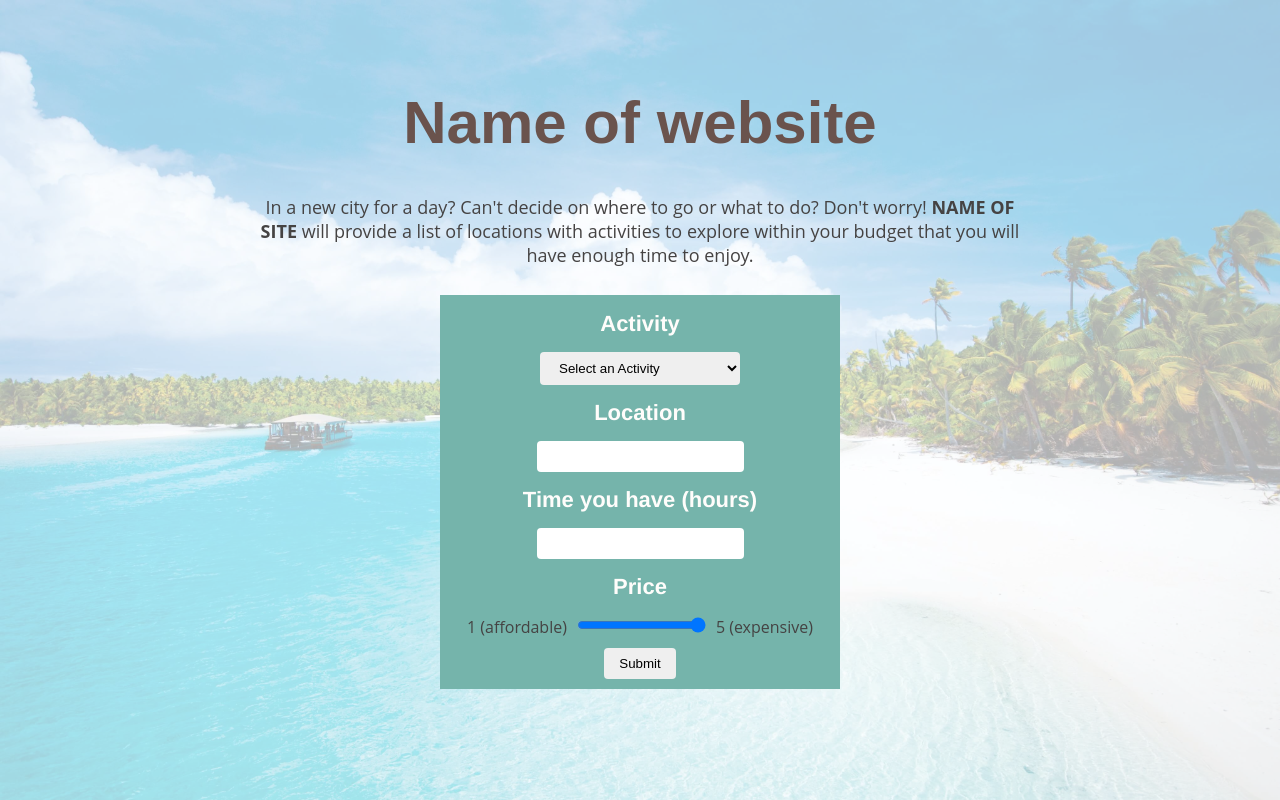
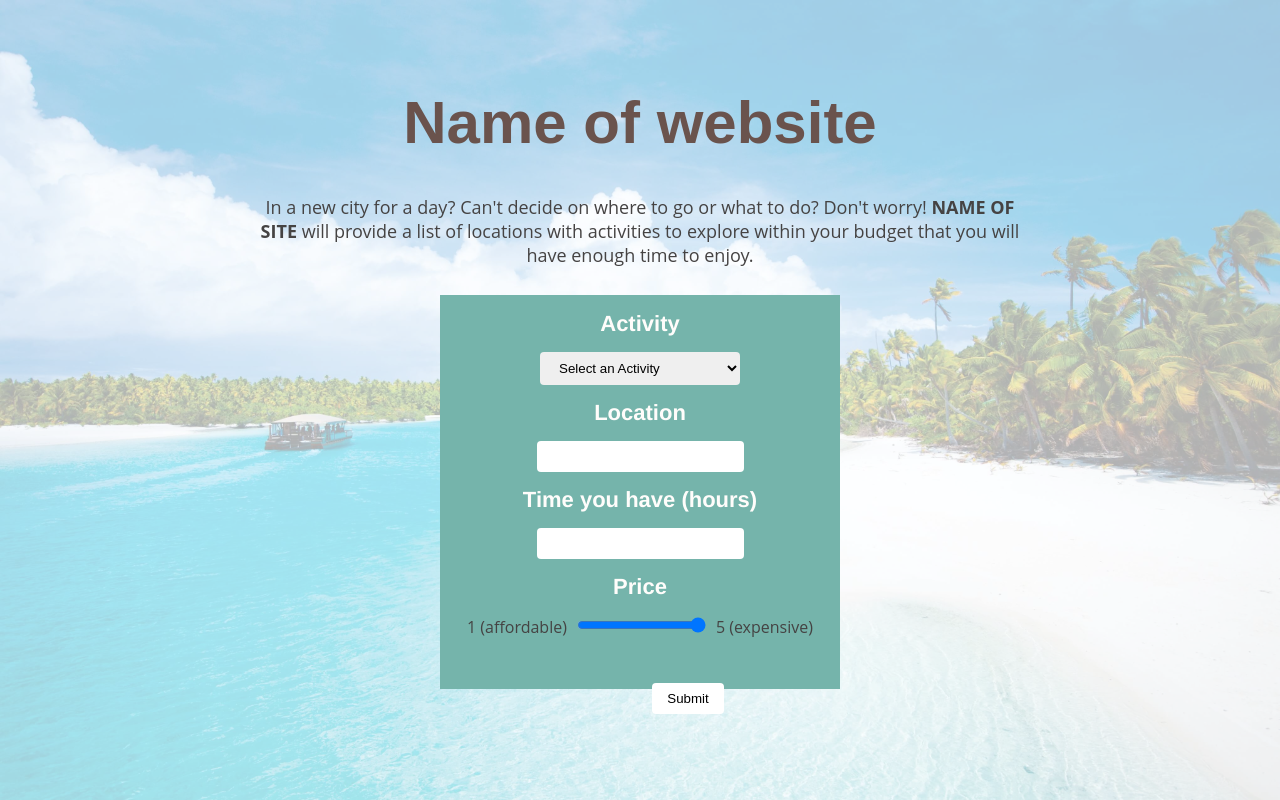
Before and after one commit to Thomas26948/MLH_New_Hack, a React (Create React App) app: page / in a window 1280 px wide. Built offline with nearby package versions, Linux system fonts and the light colour scheme; a web font is replaced by a local one.

Commit message:
Style back button on location page

```diff
--- a/src/components/Place/Place.css
+++ b/src/components/Place/Place.css
@@ -6,6 +6,18 @@
     font-display: swap;
     src: local('Open Sans Regular'), local('OpenSans-Regular'), url(https://fonts.gstatic.com/s/opensans/v17/mem8YaGs126MiZpBA-UFVZ0b.woff2) format('woff2');
     unicode-range: U+0000-00FF, U+0131, U+0152-0153, U+02BB-02BC, U+02C6, U+02DA, U+02DC, U+2000-206F, U+2074, U+20AC, U+2122, U+2191, U+2193, U+2212, U+2215, U+FEFF, U+FFFD;
+}
+
+button {
+    border: none;
+    border-radius: 4px;
+    background-color: white;
+    padding: 8px 15px;
+    margin: 10px 2px;
+    cursor: pointer;
+    position: relative;
+    left: 48px;
+    top: 35px;
 }
 
 /* classes */
--- a/src/index.css
+++ b/src/index.css
@@ -54,10 +54,6 @@ h3 {
   margin-bottom: 15px;
 }
 
-button {
-  margin: 20px;
-}
-
 /* classes */
 .landing {
   text-align: center;
```
